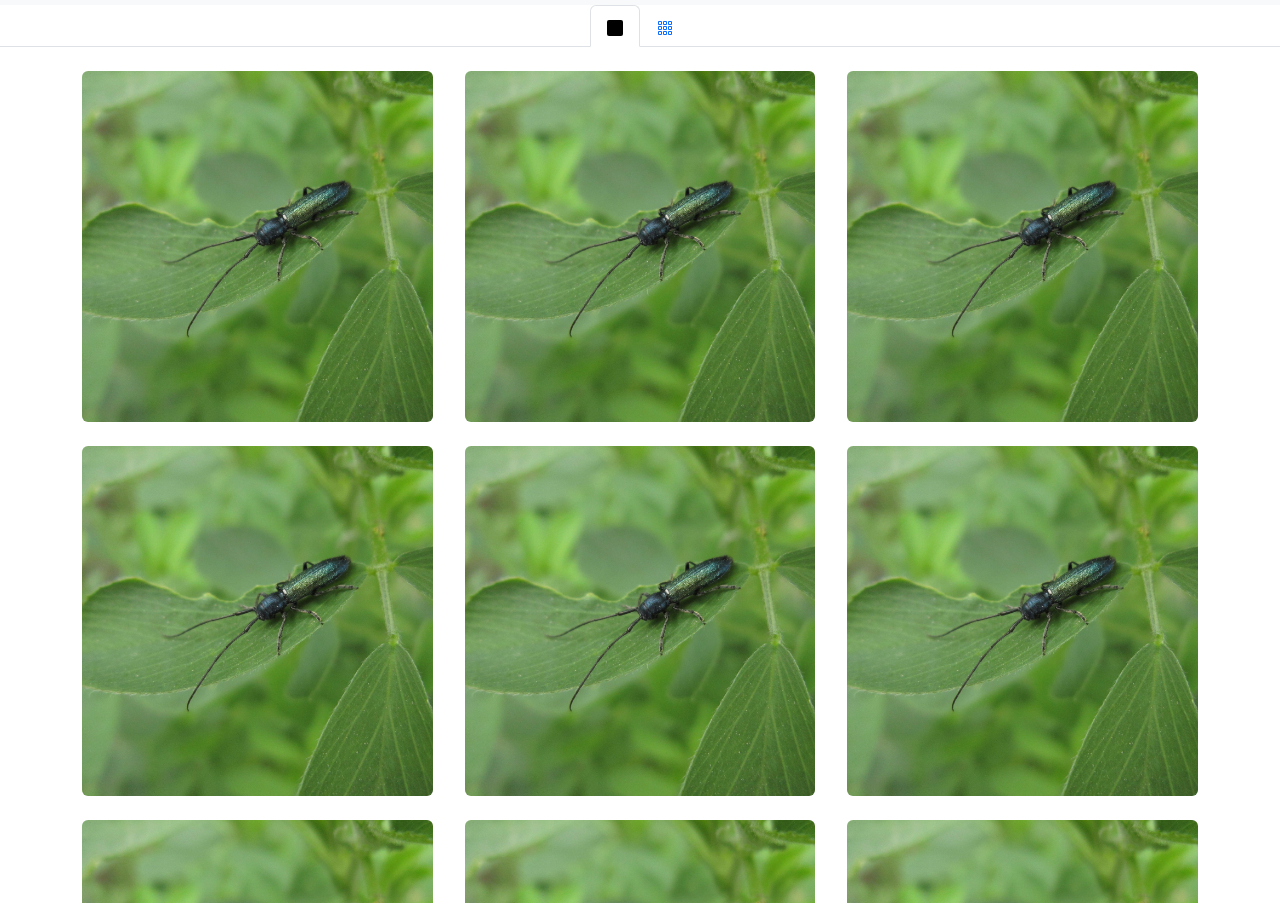
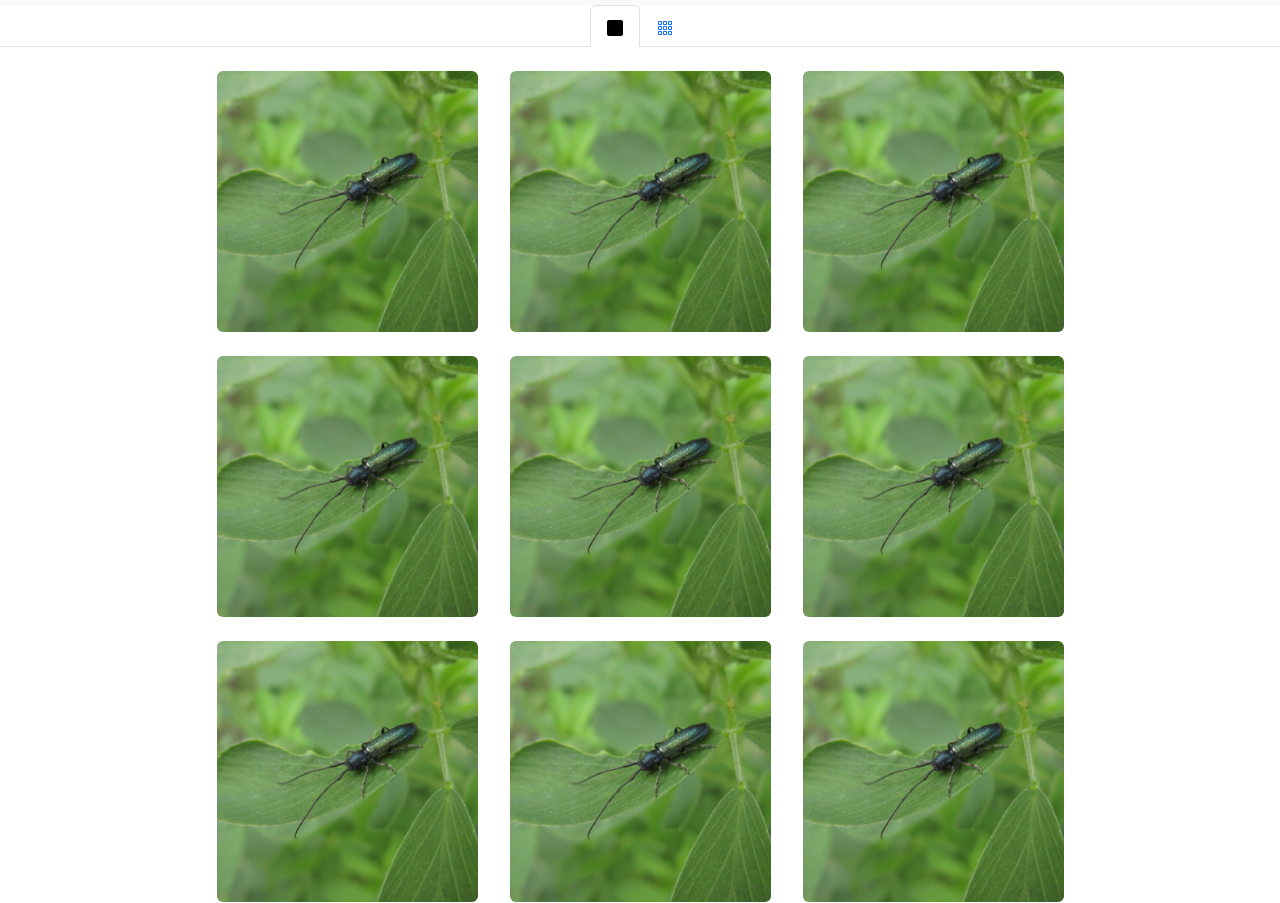
Before and after one commit to 4GeeksAcademy/Instagram-con-Bootstrap, a plain HTML site: page index.html in a window 1280 px wide. Shown: the part 49-952 px from the top of the page. Drawn offline with nearby package versions, Linux system fonts and the light colour scheme.

Commit message:
Instagram con bootstrap corregido

```diff
--- a/index.html
+++ b/index.html
@@ -128,37 +128,37 @@
                 tabindex="0">
                 <div class="container">
                     <div class="row gap-2 justify-content-center mt-4">
-                        <div class="col">
+                        <div class="col-6 col-md-3">
                             <img src="img/img1.jpg" class="object-fit-fill rounded" alt="..." width="100%">
                         </div>
-                        <div class="col">
+                        <div class="col-6 col-md-3">
                             <img src="img/img1.jpg" class="object-fit-fill rounded" alt="..." width="100%">
                         </div>
-                        <div class="col">
+                        <div class="col-6 col-md-3">
                             <img src="img/img1.jpg" class="object-fit-fill rounded" alt="..." width="100%">
                         </div>
                     </div>
 
                     <div class="row gap-2 justify-content-center mt-4">
-                        <div class="col">
+                        <div class="col-6 col-md-3">
                             <img src="img/img1.jpg" class="object-fit-fill rounded" alt="..." width="100%">
                         </div>
-                        <div class="col">
+                        <div class="col-6 col-md-3">
                             <img src="img/img1.jpg" class="object-fit-fill rounded" alt="..." width="100%">
                         </div>
-                        <div class="col">
+                        <div class="col-6 col-md-3">
                             <img src="img/img1.jpg" class="object-fit-fill rounded" alt="..." width="100%">
                         </div>
                     </div>
 
                     <div class="row gap-2 justify-content-center mt-4">
-                        <div class="col">
+                        <div class="col-6 col-md-3">
                             <img src="img/img1.jpg" class="object-fit-fill rounded" alt="..." width="100%">
                         </div>
-                        <div class="col">
+                        <div class="col-6 col-md-3">
                             <img src="img/img1.jpg" class="object-fit-fill rounded" alt="..." width="100%">
                         </div>
-                        <div class="col">
+                        <div class="col-6 col-md-3">
                             <img src="img/img1.jpg" class="object-fit-fill rounded" alt="..." width="100%">
                         </div>
                     </div>
```
